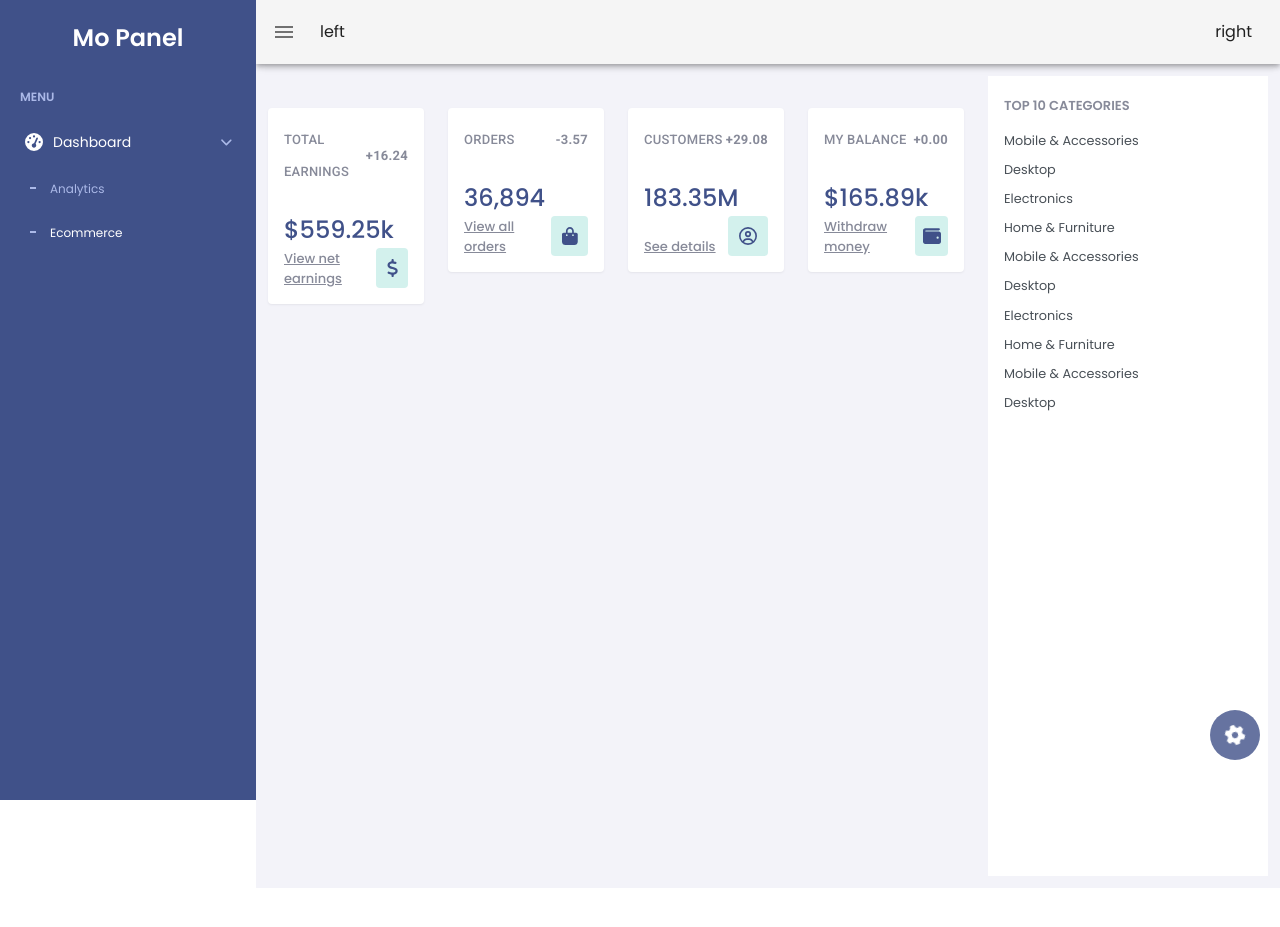
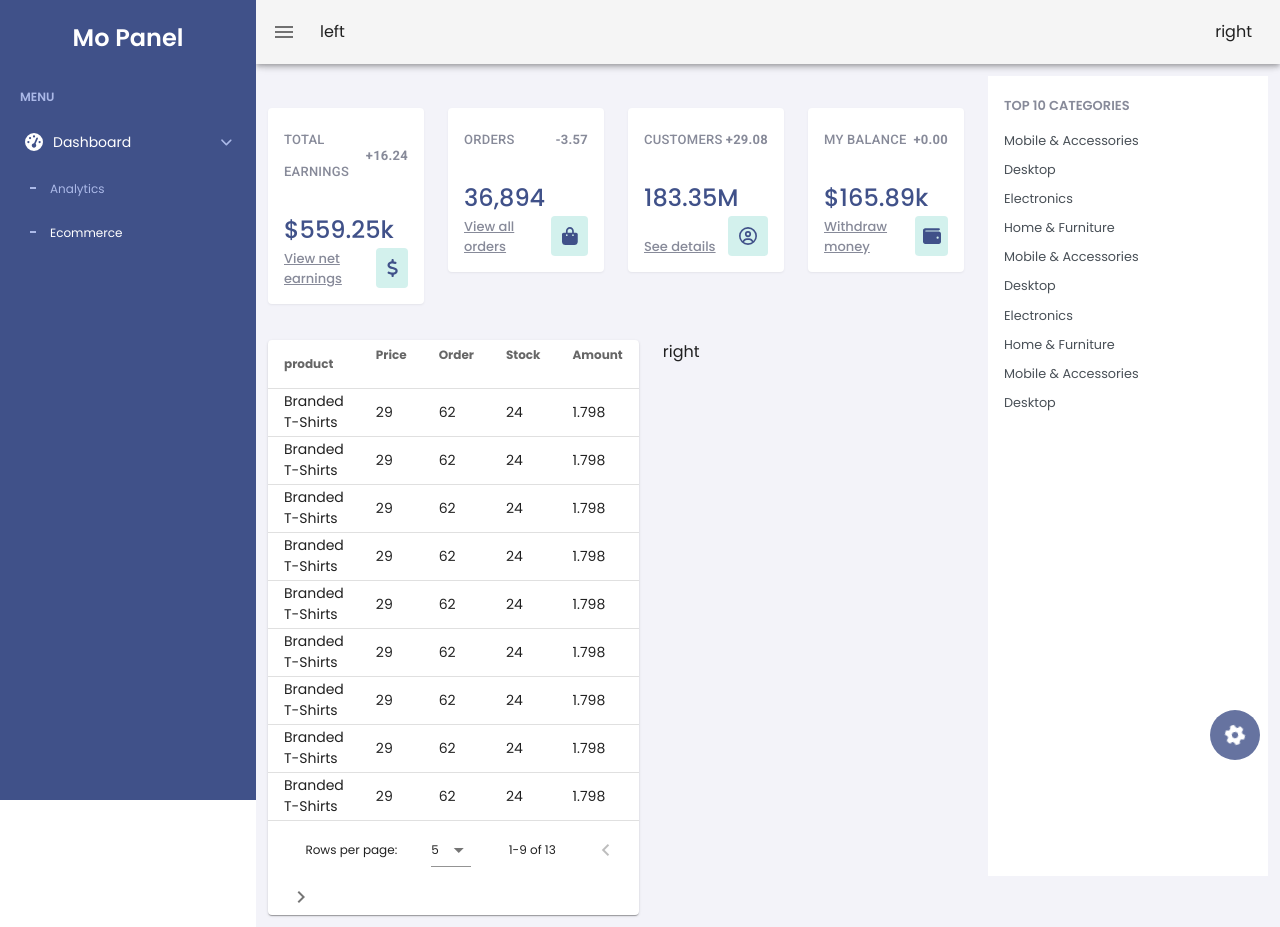
Before and after one commit to mohamed-omar-mubark/mo-panel, a Vue app: page /dashboard/overview in a window 1280 px wide. Before the commit the page ends 888 px from the top, so only its background shows below. Built offline with nearby package versions, Linux system fonts and the light colour scheme; what vue-particles would draw is missing.

Commit message:
feat: Add products data-table in dashboard overview

```diff
--- /dev/null
+++ b/src/assets/scss/pages/auth/dashboard/dashboard-views/overview/_best-selling.scss
@@ -0,0 +1,9 @@
+/* =====
+Best Selling
+===== */
+
+.best-selling {
+  .best-selling-table {
+
+  }
+}
--- /dev/null
+++ b/src/components/pages/auth/dashboard/overview/BestSelling.vue
@@ -0,0 +1,132 @@
+<template>
+  <section class='best-selling'>
+    <v-data-table
+      height="480"
+      :headers="headers"
+      :items="desserts"
+      items-per-page="9"
+      item-key="name"
+      class="elevation-1 best-selling-table"
+      item-class="best-selling-item"
+    ></v-data-table>
+  </section>
+</template>
+
+<script>
+export default {
+  name: 'BestSelling',
+  data() {
+    return {
+      desserts: [
+        {
+          name: 'Branded T-Shirts',
+          price: 29,
+          order: 62,
+          stock: 24,
+          amount: 1.798,
+        },
+        {
+          name: 'Branded T-Shirts',
+          price: 29,
+          order: 62,
+          stock: 24,
+          amount: 1.798,
+        },
+        {
+          name: 'Branded T-Shirts',
+          price: 29,
+          order: 62,
+          stock: 24,
+          amount: 1.798,
+        },
+        {
+          name: 'Branded T-Shirts',
+          price: 29,
+          order: 62,
+          stock: 24,
+          amount: 1.798,
+        },
+        {
+          name: 'Branded T-Shirts',
+          price: 29,
+          order: 62,
+          stock: 24,
+          amount: 1.798,
+        },
+        {
+          name: 'Branded T-Shirts',
+          price: 29,
+          order: 62,
+          stock: 24,
+          amount: 1.798,
+        },
+        {
+          name: 'Branded T-Shirts',
+          price: 29,
+          order: 62,
+          stock: 24,
+          amount: 1.798,
+        },
+        {
+          name: 'Branded T-Shirts',
+          price: 29,
+          order: 62,
+          stock: 24,
+          amount: 1.798,
+        },
+        {
+          name: 'Branded T-Shirts',
+          price: 29,
+          order: 62,
+          stock: 24,
+          amount: 1.798,
+        },
+        {
+          name: 'Branded T-Shirts',
+          price: 29,
+          order: 62,
+          stock: 24,
+          amount: 1.798,
+        },
+        {
+          name: 'Branded T-Shirts',
+          price: 29,
+          order: 62,
+          stock: 24,
+          amount: 1.798,
+        },
+        {
+          name: 'Branded T-Shirts',
+          price: 29,
+          order: 62,
+          stock: 24,
+          amount: 1.798,
+        },
+        {
+          name: 'Branded T-Shirts',
+          price: 29,
+          order: 62,
+          stock: 24,
+          amount: 1.798,
+        },
+      ],
+      headers: [
+        {
+          text: 'product',
+          align: 'start',
+          sortable: false,
+          value: 'name',
+        },
+        { text: 'Price', value: 'price' },
+        { text: 'Order', value: 'order' },
+        { text: 'Stock', value: 'stock' },
+        { text: 'Amount', value: 'amount' },
+      ],
+    }
+  }
+};
+</script>
+
+<style lang='scss' scoped>
+@import '@/assets/scss/pages/auth/dashboard/dashboard-views/overview/_best-selling.scss';
+</style>
--- a/src/views/auth/dashboard/dashboard-views/Overview.vue
+++ b/src/views/auth/dashboard/dashboard-views/Overview.vue
@@ -4,6 +4,15 @@
       <div class="row">
         <div class="col">
           <Statistics />
+          <div class="row">
+            <div class="col">
+              <BestSelling />
+            </div>
+
+            <div class="col">
+              right
+            </div>
+          </div>
         </div>
 
         <div class="col-auto">
@@ -17,12 +26,15 @@
 <script>
 // import statistics component
 import Statistics from '@/components/pages/auth/dashboard/overview/Statistics.vue';
+// import best selling
+import BestSelling from '@/components/pages/auth/dashboard/overview/BestSelling.vue';
 // import right side component
 import RightSide from '@/components/pages/auth/dashboard/overview/RightSide.vue';
 export default {
   name: 'Overview',
   components: {
     Statistics,
+    BestSelling,
     RightSide,
   },
 };
--- a/src/views/public/Home.vue
+++ b/src/views/public/Home.vue
@@ -12,7 +12,7 @@ export default {
   },
   created() {
     // redirect to login
-    // this.$router.push({ name: "Login" });
+    this.$router.push({ name: "Login" });
   },
 };
 </script>
```
